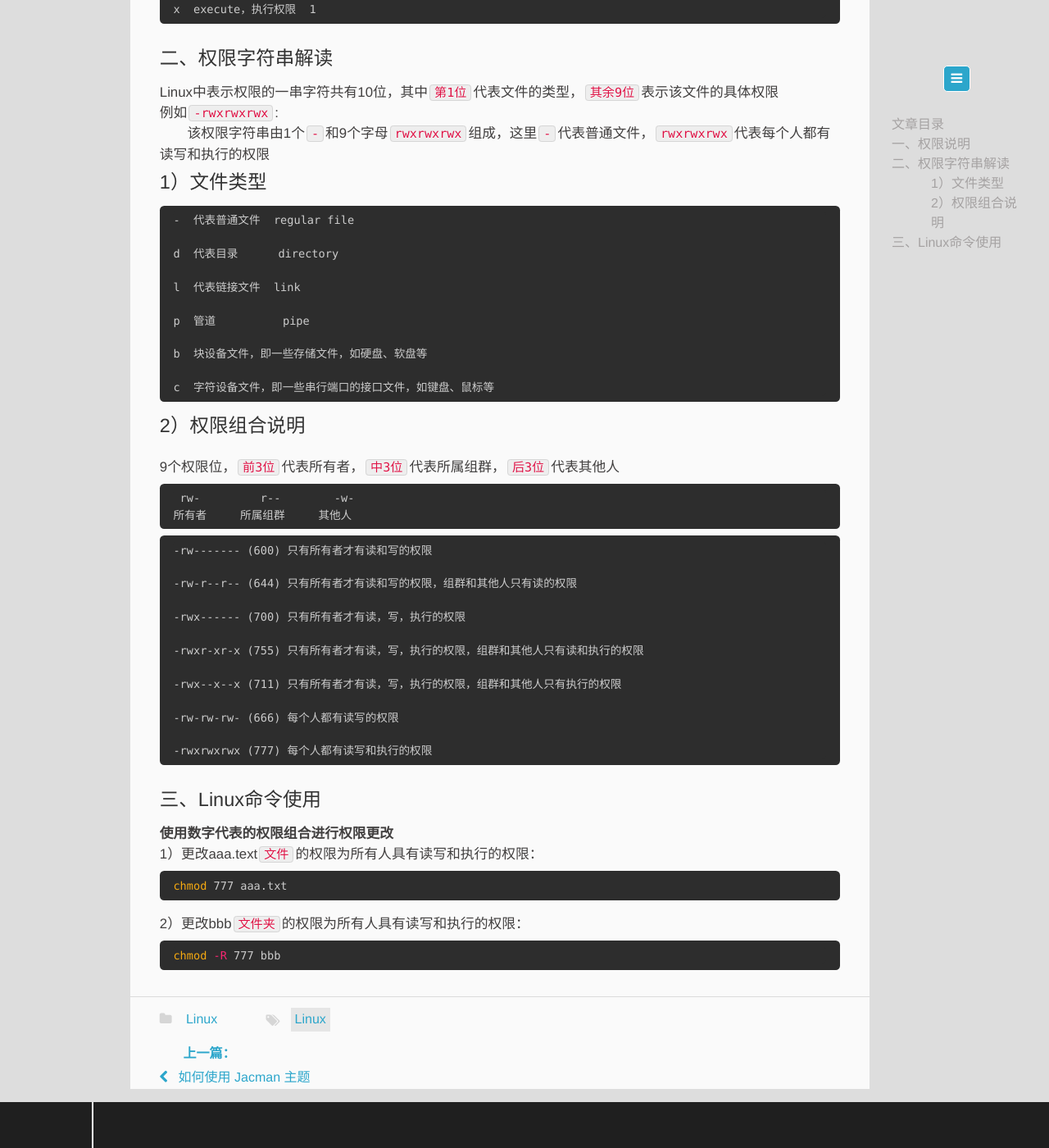
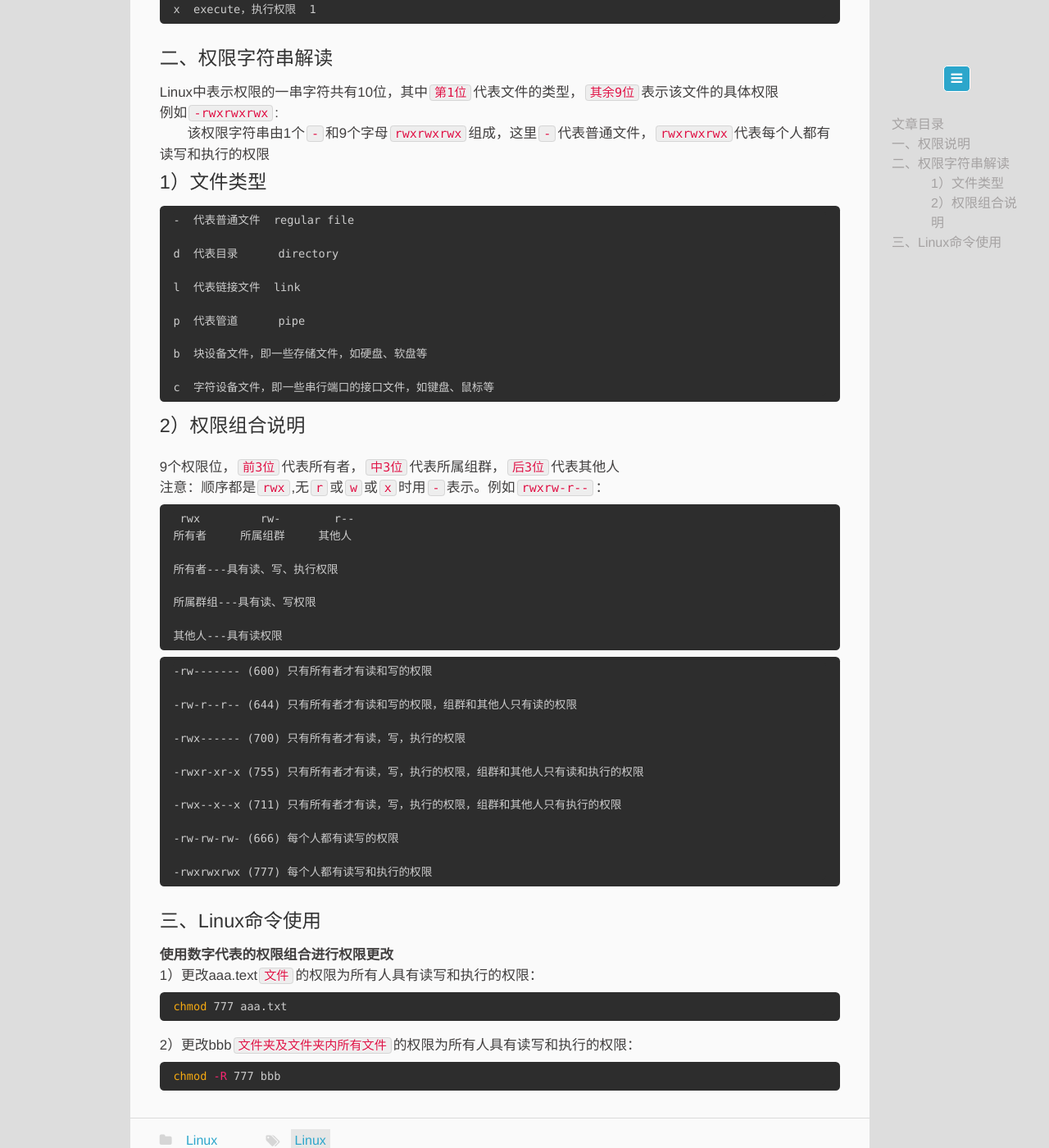
Before and after one commit to memorate/memorate.github.io, a Jekyll site: the page built from _posts/2019-09-27-linux-chmod.md, in a window 1280 px wide and 1400 px high, scrolled down 494 px. Shown: the whole window at 82% size. Built offline with Jekyll 4.4.1, drawn with Linux system fonts in a browser that asks for light colours.

Commit message:
2019-10-11 08:40

````diff
--- a/_posts/2019-09-27-linux-chmod.md
+++ b/_posts/2019-09-27-linux-chmod.md
@@ -12,17 +12,17 @@ description: 记录Linux更改文件权限
 ### 一、权限说明
 Linux系统中有三种权限：读、写、执行
 ```text
-r  read，读权限  4
+r  read，读权限       4
 
-w  write，写权限  2
+w  write，写权限      2
 
 x  execute，执行权限  1
 ```
 
 ### 二、权限字符串解读
-Linux中表示权限的一串字符共有10位，其中```第1位```代表文件的类型，```其余9位```表示该文件的具体权限
-例如```-rwxrwxrwx```:
-　　该权限字符串由1个```-```和9个字母```rwxrwxrwx```组成，这里```-```代表普通文件，```rwxrwxrwx```代表每个人都有读写和执行的权限
+Linux中表示权限的一串字符共有10位，其中`第1位`代表文件的类型，`其余9位`表示该文件的具体权限
+例如`-rwxrwxrwx`:
+　　该权限字符串由1个`-`和9个字母`rwxrwxrwx`组成，这里`-`代表普通文件，`rwxrwxrwx`代表每个人都有读写和执行的权限
 ##### 1）文件类型
 ```text
 -  代表普通文件  regular file
@@ -31,17 +31,24 @@ d  代表目录      directory
 
 l  代表链接文件  link
 
-p  管道          pipe
+p  代表管道      pipe
 
 b  块设备文件，即一些存储文件，如硬盘、软盘等
 
 c  字符设备文件，即一些串行端口的接口文件，如键盘、鼠标等
 ```
 ##### 2）权限组合说明
-9个权限位，```前3位```代表所有者，```中3位```代表所属组群，```后3位```代表其他人
+9个权限位，`前3位`代表所有者，`中3位`代表所属组群，`后3位`代表其他人
+注意：顺序都是`rwx`,无`r`或`w`或`x`时用`-`表示。例如`rwxrw-r--`：
 ```text
- rw-         r--        -w-
+ rwx         rw-        r--
 所有者     所属组群     其他人
+
+所有者---具有读、写、执行权限
+
+所属群组---具有读、写权限
+
+其他人---具有读权限
 ```
 ```text
 -rw------- (600) 只有所有者才有读和写的权限
@@ -61,11 +68,11 @@ c  字符设备文件，即一些串行端口的接口文件，如键盘、鼠
 
 ### 三、Linux命令使用
 **使用数字代表的权限组合进行权限更改**
-1）更改aaa.text```文件```的权限为所有人具有读写和执行的权限：
+1）更改aaa.text`文件`的权限为所有人具有读写和执行的权限：
 ```bash
 chmod 777 aaa.txt
 ```
-2）更改bbb```文件夹```的权限为所有人具有读写和执行的权限：
+2）更改bbb`文件夹及文件夹内所有文件`的权限为所有人具有读写和执行的权限：
 ```bash
 chmod -R 777 bbb
 ```
````
